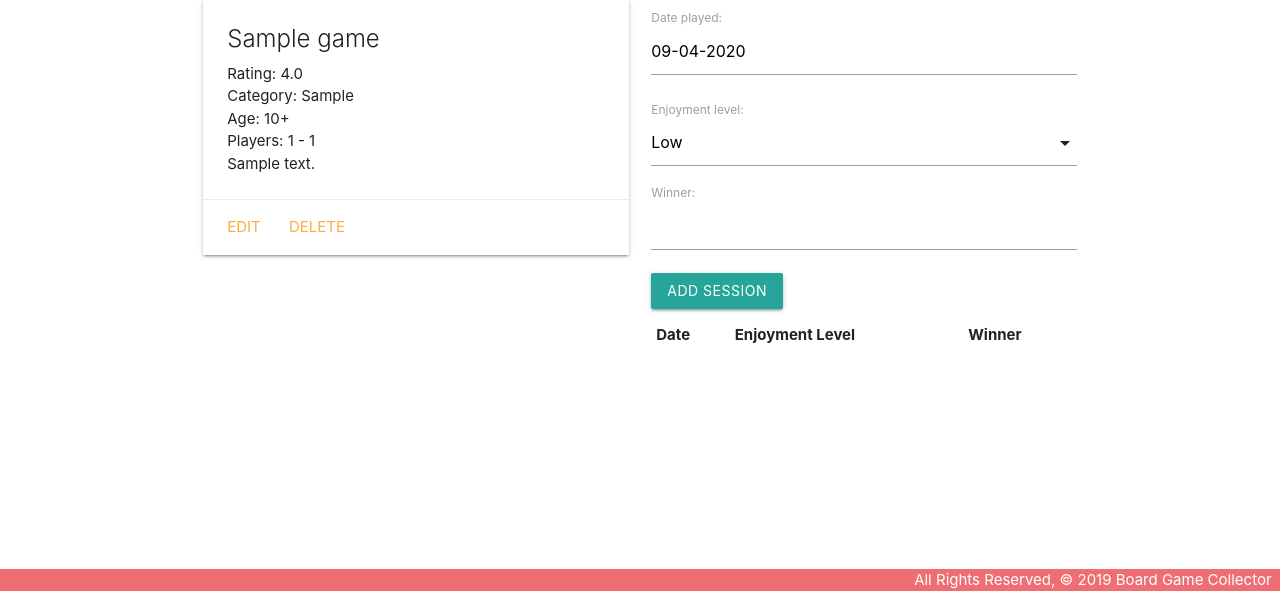
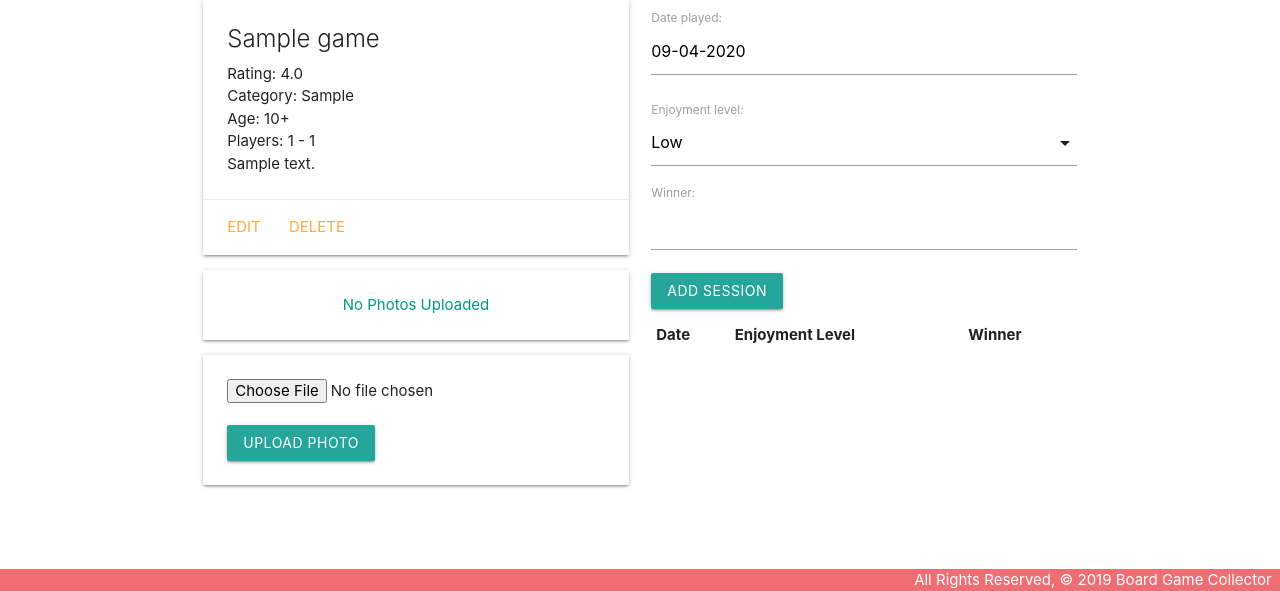
Before and after one commit to bernallium/board-game-collector, a Django app: page /games/1/ in a window 1280 px wide. Shown: the part 209-800 px from the top of the page. Run offline with Django 3.2, Linux system fonts and the light colour scheme; tables that the repository leaves empty hold one stand-in row (values such as "Sample post"); data that the repository does not hold is empty.

Commit message:
Add Photo model and route

```diff
--- a/main_app/models.py
+++ b/main_app/models.py
@@ -41,3 +41,10 @@ class Session(models.Model):
 
     def __str__(self):
         return f"The game played on {self.date} had a {self.get_enjoyment_display()} level of enjoyment"
+
+class Photo(models.Model):
+    url = models.CharField(max_length=200)
+    game = models.ForeignKey(Game, on_delete=models.CASCADE)
+
+    def __str__(self):
+        return f"Photo for game_id: {self.game_id} @{self.url}"
--- a/main_app/templates/base.html
+++ b/main_app/templates/base.html
@@ -22,7 +22,7 @@
             <!-- <li><a href="/about">About</a></li> -->
             <li><a href="{% url 'about' %}">About</a></li>
             <li><a href="{% url 'games_create' %}">Add a Game</a></li>
-            <!-- <li><a href="/cats">View All My Cats</a></li> -->
+            <!-- <li><a href="/cats">View All My Games</a></li> -->
             <li><a href="{% url 'index' %}">View All My Games</a></li>
             </ul>
         </div>
--- a/main_app/templates/games/detail.html
+++ b/main_app/templates/games/detail.html
@@ -19,9 +19,22 @@
                 <a href="{% url 'games_delete' game.id %}">Delete</a>
             </div>
         </div>
+
+        {% for photo in game.photos_set.all %}
+        <img class="responsive-img card-panel" src="{{photo.url}}">
+        {% empty %}
+        <div class="card-panel teal-text center-align">No Photos Uploaded</div>
+        {% endfor %}
+        <form action="{% url 'add_photo' game.id %}" enctype="multipart/form-data" method="POST" class="card-panel">
+            {% csrf_token %}
+            <input type="file" name="photo-file">
+            <br><br>
+            <input type="submit" class="btn" value="Upload Photo">
+        </form>
+
     </div>
     <div class="col s6">
-        <form method="post">
+        <form action="{% url 'add_session' game.id %}" method="post">
             {% csrf_token %}
             {{ session_form.as_p }}
             <input type="submit" class="btn" value="Add Session">
--- a/main_app/urls.py
+++ b/main_app/urls.py
@@ -1,15 +1,14 @@
 from django.urls import path
-from .views import home, about, games_index, games_detail, GameCreate, GameUpdate, GameDelete, add_session
+from .views import home, about, games_index, games_detail, GameCreate, GameUpdate, GameDelete, add_session, add_photo
 
 urlpatterns = [
     path('', home, name='home'),
     path('about/', about, name='about'),
     path('games/', games_index, name='index'),
     path('games/<int:game_id>/', games_detail, name='detail'),
-
     path('games/create/', GameCreate.as_view(), name='games_create'), # Need to call as_view() so that te GameCreate class is returned as a view function
     path('games/<int:pk>/update/', GameUpdate.as_view(), name='games_update'),
     path('games/<int:pk>/delete/', GameDelete.as_view(), name='games_delete'),
-
     path('games/<int:game_id>/add_session/', add_session, name='add_session'),
+    path('games/<int:game_id>/add_photo/', add_photo, name='add_photo'),
 ]
--- a/main_app/views.py
+++ b/main_app/views.py
@@ -1,26 +1,13 @@
 from django.shortcuts import render, redirect
-from .models import Game
+from .models import Game, Photo
 from .forms import SessionForm
 from django.views.generic.edit import CreateView, UpdateView, DeleteView
 
-# class Game:
-#     def __init__(self, name, category, rating, age, min_players, max_players, description):
-#         self.name = name
-#         self.category = category
-#         self.rating = rating
-#         self.age = age
-#         self.min_players = min_players
-#         self.max_players = max_players
-#         self.description = description
+import uuid
+import boto3
 
-# games = [
-#     Game('Catan', 'Strategy', 8.5, 10, 3, 4,
-#     'In Catan, players try to be the dominant force on the island of Catan by building settlements, cities, and roads. On each turn dice are rolled to determine what resources the island produces. Players collect these resources (cards)—wood, grain, brick, sheep, or stone—to build up their civilizations to get to 10 victory points and win the game.'),
-#     Game('Saboteur', 'Party', 7.2, 8, 3, 10,
-#     'Players take on the role of dwarves. As miners, they are in a mine, hunting for gold. Suddenly, a pick axe swings down and shatters the mine lamp. The saboteur has struck. But which of the players are saboteurs? Will you find the gold, or will the fiendish actions of the saboteurs lead them to it first? After three rounds, the player with the most gold is the winner.'),
-#     Game('The Resistance', 'Party', 9, 13, 5, 10,
-#     'The Resistance is a party game of social deduction. It is designed for five to ten players, lasts about 30 minutes, and has no player elimination. The Resistance is inspired by Mafia/Werewolf, yet it is unique in its core mechanics, which increase the resources for informed decisions, intensify player interaction, and eliminate player elimination.'),
-# ]
+S3_BASE_URL = 'https://s3.us-east-2.amazonaws.com/'
+BUCKET= 'bgamecollector'
 
 def home(request):
     return render(request, 'home.html')
@@ -54,6 +41,30 @@ def add_session(request, game_id):
         new_session.save()
     return redirect('detail', game_id=game_id) # Always be sure to redirect instead of render if data has been changed in the database.
 
+def add_photo(request, game_id):
+    # photo-file will be the "name" attribute on the <input type="file">
+    photo_file = request.FILES.get('photo-file', None)
+    if photo_file:
+        s3 = boto3.client('s3')
+        # Need a unique "key" for S3 / needs image file extension too
+        key = uuid.uuid4().hex[:6] + photo_file.name[photo_file.name.rfind('.'):] # Create 6 random characters and then attach the file name without the file extension
+        # Alternatively could make your key a path
+        # This creates uniqe folder names with your photo inside
+        # key = uuid.uuid4().hex[:6] + '/' + photo_file.name
+
+        # Just in case something goes wrong
+        try:
+            s3.upload_fileobj(photo_file, BUCKET, key)
+            # Build the full url string (needs to be unique to avoid overwriting existing files)
+            url = f"{S3_BASE_URL}{BUCKET}/{key}"
+            # Can assign to game_id or game (if you have a game object)
+            photo = Photo(url=url, game_id=game_id)
+            photo.save()
+        except Exception as e:
+            print(e)
+            print('An error occurred uploading file to S3')
+    return redirect('detail', game_id=game_id)
+
 class GameCreate(CreateView):
     model = Game
     fields = '__all__' # Alternatively: fields = ['name', 'breed', 'description', 'age']
@@ -62,6 +73,7 @@ class GameCreate(CreateView):
 class GameUpdate(UpdateView):
     model = Game
     fields = ['rating', 'category', 'description']
+    # TODO: Need rediect here?
 
 class GameDelete(DeleteView):
     model = Game
```
Also changed, not shown: main_app/migrations/0006_auto_20200408_1811.py (added), main_app/migrations/0007_photo.py (added).
